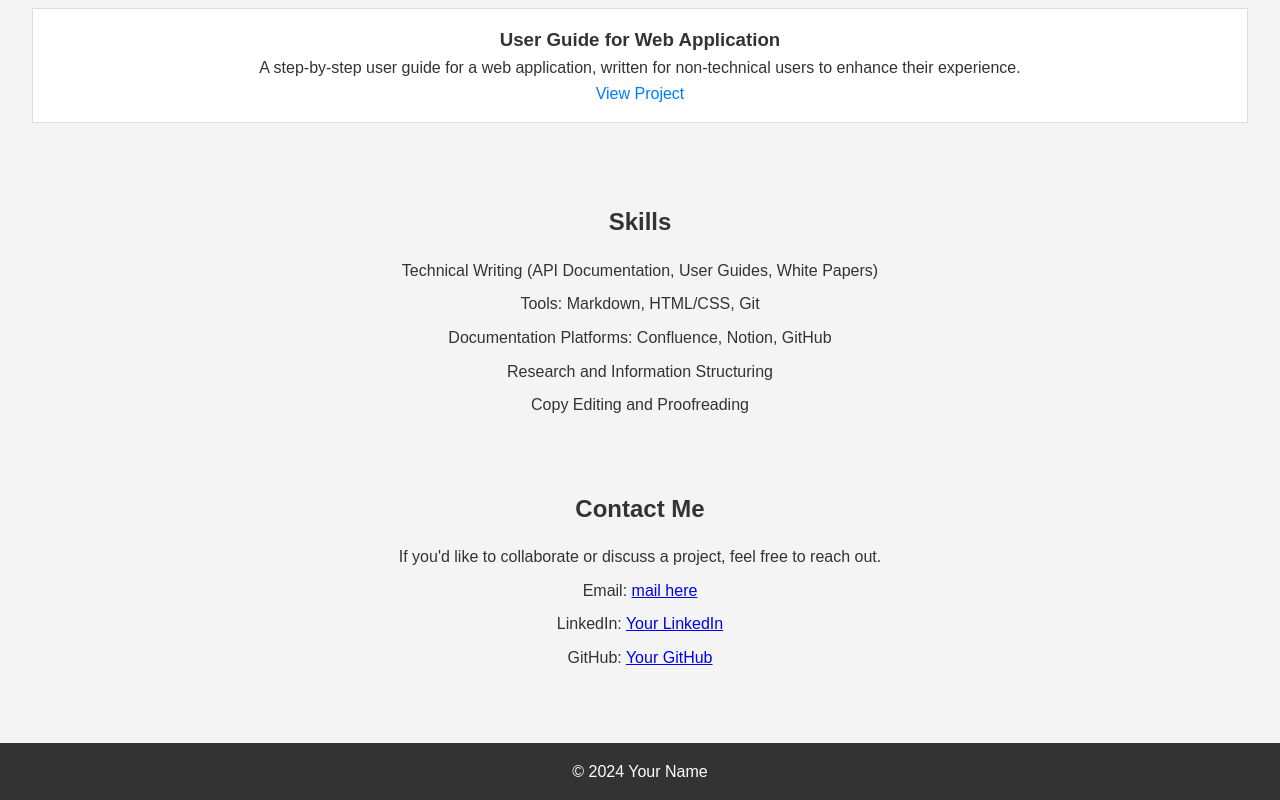
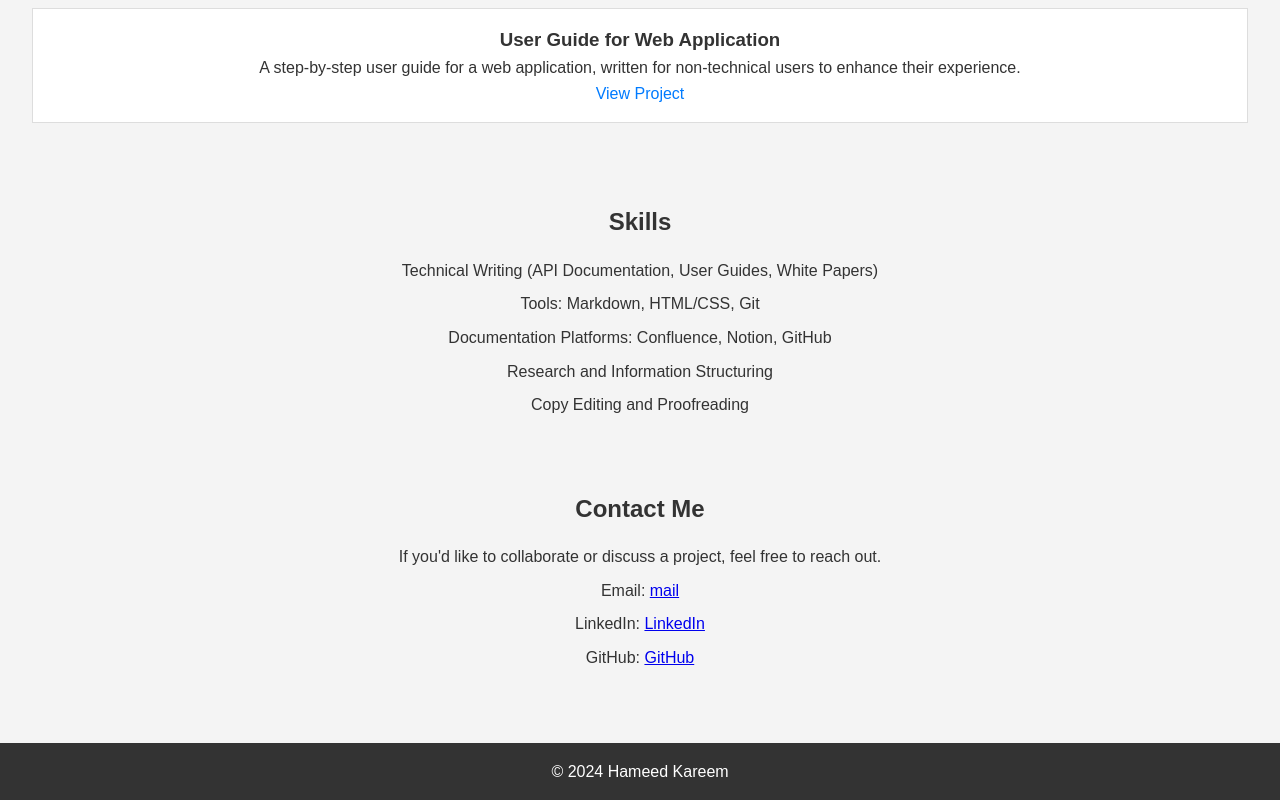
Before and after one commit to maxton4life/maxton4life.github.io, a plain HTML site: page index.html in a window 1280 px wide. Shown: the part 686-1486 px from the top of the page. Drawn offline with Linux system fonts and the light colour scheme.

Commit message:
professional-links-added

```diff
--- a/index.html
+++ b/index.html
@@ -58,14 +58,14 @@
     <h2>Contact Me</h2>
     <p>If you'd like to collaborate or discuss a project, feel free to reach out.</p>
     <ul>
-      <li>Email: <a href="mailto:abdulhameed.akareem@gmail.com">mail here</a></li>
-      <li>LinkedIn: <a href="https://linkedin.com/in/yourlinkedin" target="_blank">Your LinkedIn</a></li>
-      <li>GitHub: <a href="https://github.com/yourusername" target="_blank">Your GitHub</a></li>
+      <li>Email: <a href="mailto:abdulhameed.akareem@gmail.com">mail</a></li>
+      <li>LinkedIn: <a href="https://linkedin.com/in/yourlinkedin" target="_blank"> LinkedIn</a></li>
+      <li>GitHub: <a href="https://github.com/maxton4life" target="_blank">GitHub</a></li>
     </ul>
   </section>
 
   <footer>
-    <p>&copy; 2024 Your Name</p>
+    <p>&copy; 2024 Hameed Kareem</p>
   </footer>
 </body>
 </html>
```
